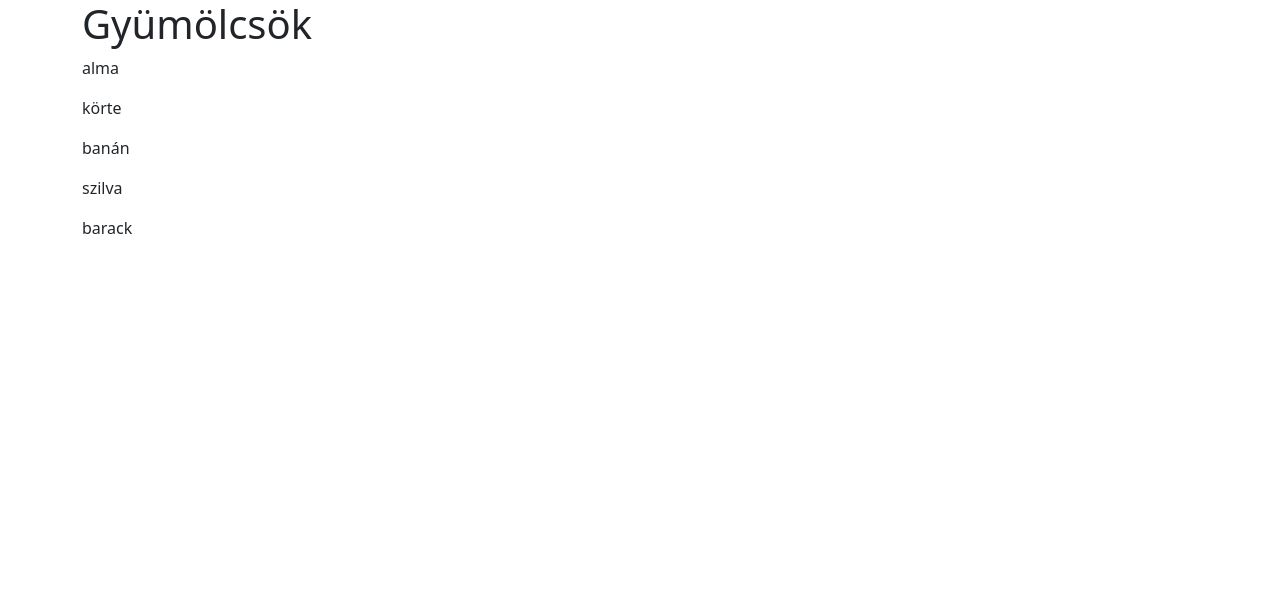
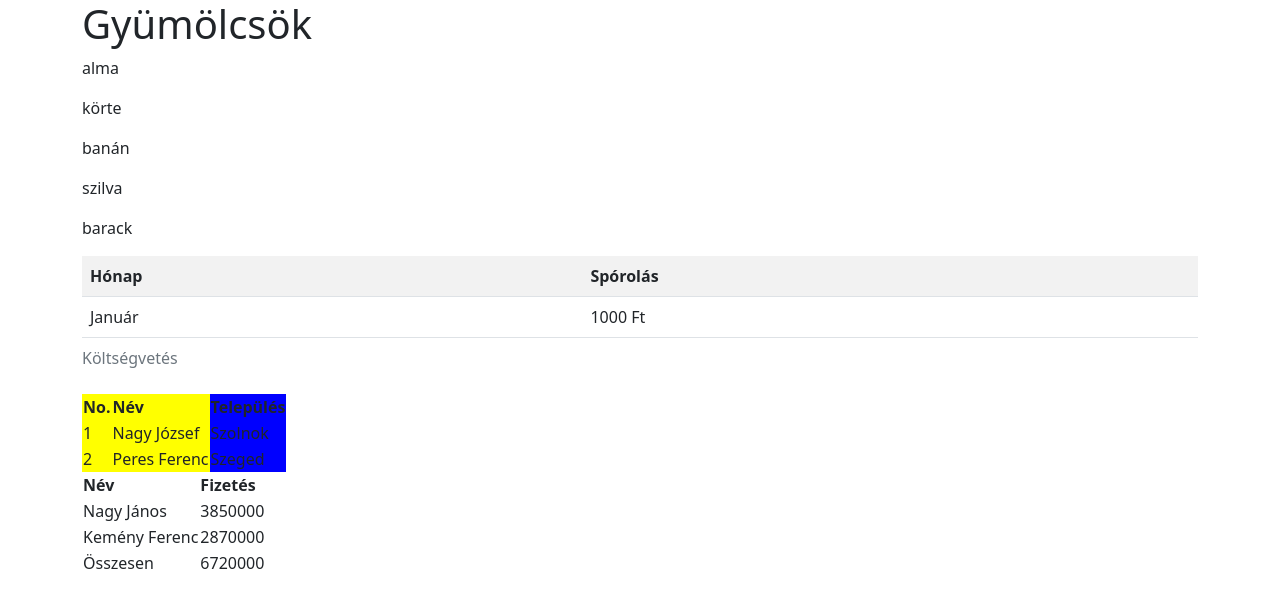
Before and after one commit to suli2022/sI1e_gyumi, a website: page index.html in a window 1280 px wide. Drawn offline with nearby package versions, Linux system fonts and the light colour scheme.

Commit message:
Táblázatok hozzáadva

```diff
--- a/index.html
+++ b/index.html
@@ -12,10 +12,70 @@
         <h1>Gyümölcsök</h1>
         <p>alma</p>
         <p>körte</p>
-        <p>banán</p>
-        <p>szilva</p>
+        <p contenteditable>banán</p>
+        <p title="amikor az egeret felé viszem ez látszik">szilva</p>
         <p>barack</p>
-    </div>
+        <table class="table table-striped">
+            <caption>Költségvetés</caption>
+            <tr>
+              <th>Hónap</th>
+              <th>Spórolás</th>
+            </tr>
+            <tr>
+              <td>Január</td>
+              <td>1000 Ft</td>
+            </tr>
+          </table>
+
+          <table>
+            <colgroup>
+              <col span="2" style="background-color:yellow">
+              <col style="background-color:blue">
+            </colgroup>
+            <tr>
+              <th>No.</th>
+              <th>Név</th>
+              <th>Település</th>
+            </tr>
+            <tr>
+              <td>1</td>
+              <td>Nagy József</td>
+              <td>Szolnok</td>
+            </tr>
+            <tr>
+              <td>2</td>
+              <td>Peres Ferenc</td>
+              <td>Szeged</td>
+            </tr>
+          </table>
+
+
+          <table>
+            <thead>
+              <tr>
+                <th>Név</th>
+                <th>Fizetés</th>
+              </tr>
+            </thead>
+            <tbody>
+              <tr>
+                <td>Nagy János</td>
+                <td>3850000</td>
+              </tr>
+              <tr>
+                <td>Kemény Ferenc</td>
+                <td>2870000</td>
+              </tr>
+            </tbody>
+            <tfoot>
+              <tr>
+                <td>Összesen</td>
+                <td>6720000</td>
+              </tr>
+            </tfoot>
+          </table>
+
+        </div>
 
 </body>
 </html>
```
